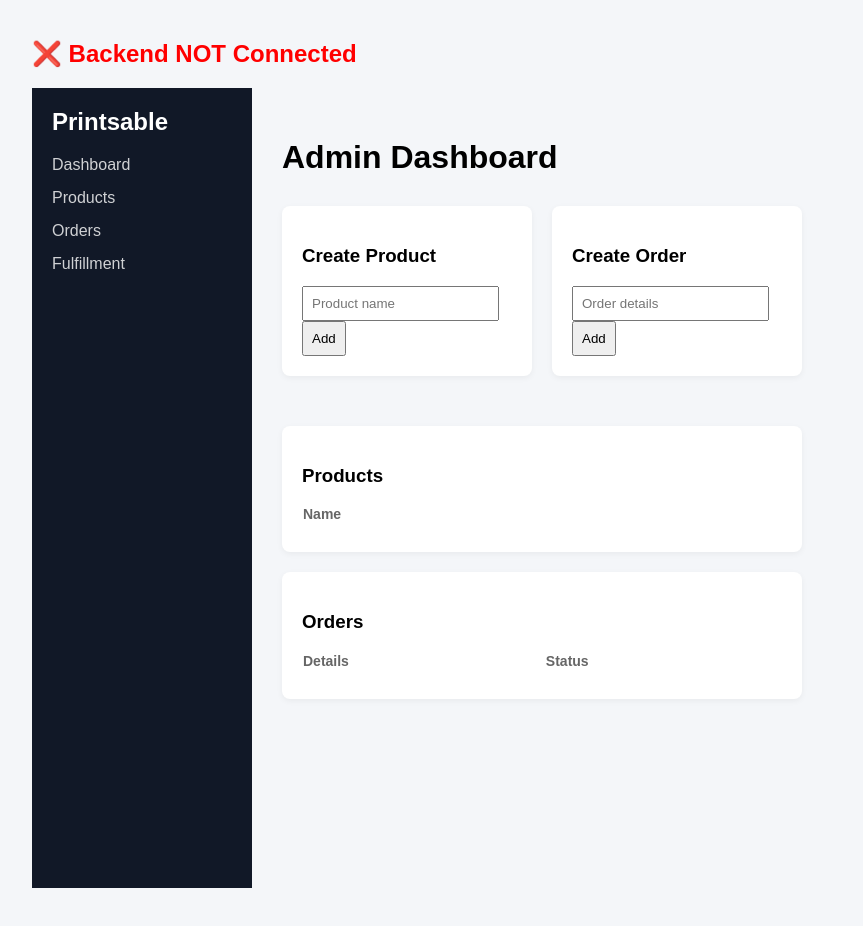
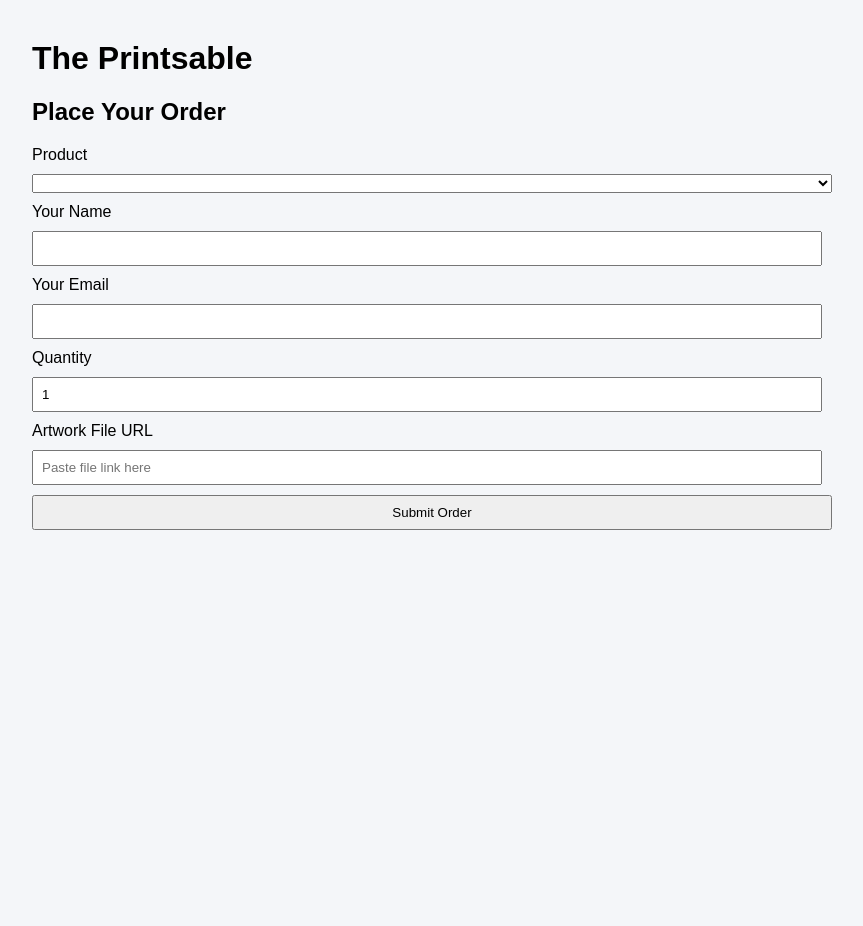
Before and after one commit to mrpaulitic-lab/Printsable003, a website: page index.html in a window 1280 px wide. Shown: the whole page, without its empty margins (208-1071 px from the left). After the commit the page ends 800 px from the top, so only its background shows below. Drawn offline with Linux system fonts and the light colour scheme; no server answers.

Commit message:
Update index.html

```diff
--- a/index.html
+++ b/index.html
@@ -2,74 +2,33 @@
 <html>
 <head>
   <meta charset="UTF-8" />
-  <title>Printsable</title>
-  <meta name="viewport" content="width=device-width, initial-scale=1.0" />
+  <title>The Printsable</title>
   <link rel="stylesheet" href="styles.css" />
 </head>
 <body>
-<h2 id="connection-status">Testing connection...</h2>
-<div class="layout">
 
-  <aside class="sidebar">
-    <h2>Printsable</h2>
-    <nav>
-      <div>Dashboard</div>
-      <div>Products</div>
-      <div>Orders</div>
-      <div>Fulfillment</div>
-    </nav>
-  </aside>
+  <h1>The Printsable</h1>
+  <h2>Place Your Order</h2>
 
-  <main class="main">
+  <form id="order-form">
+    <label>Product</label>
+    <select id="product-select" required></select>
 
-    <header class="topbar">
-      <h1>Admin Dashboard</h1>
-    </header>
+    <label>Your Name</label>
+    <input type="text" id="customer-name" required />
 
-    <section class="cards">
-      <div class="card">
-        <h3>Create Product</h3>
-        <input id="productName" placeholder="Product name" />
-        <button onclick="createProduct()">Add</button>
-      </div>
+    <label>Your Email</label>
+    <input type="email" id="customer-email" required />
 
-      <div class="card">
-        <h3>Create Order</h3>
-        <input id="orderDetails" placeholder="Order details" />
-        <button onclick="createOrder()">Add</button>
-      </div>
-    </section>
+    <label>Quantity</label>
+    <input type="number" id="quantity" value="1" min="1" />
 
-    <section class="card">
-      <h3>Products</h3>
-      <table>
-        <thead>
-          <tr>
-            <th>Name</th>
-          </tr>
-        </thead>
-        <tbody id="products"></tbody>
-      </table>
-    </section>
+    <label>Artwork File URL</label>
+    <input type="text" id="file-url" placeholder="Paste file link here" />
 
-    <section class="card">
-      <h3>Orders</h3>
-      <table>
-        <thead>
-          <tr>
-            <th>Details</th>
-            <th>Status</th>
-            <th></th>
-          </tr>
-        </thead>
-        <tbody id="orders"></tbody>
-      </table>
-    </section>
+    <button type="submit">Submit Order</button>
+  </form>
 
-  </main>
-
-</div>
-
-<script src="app.js"></script>
+  <script src="app.js"></script>
 </body>
 </html>
```
